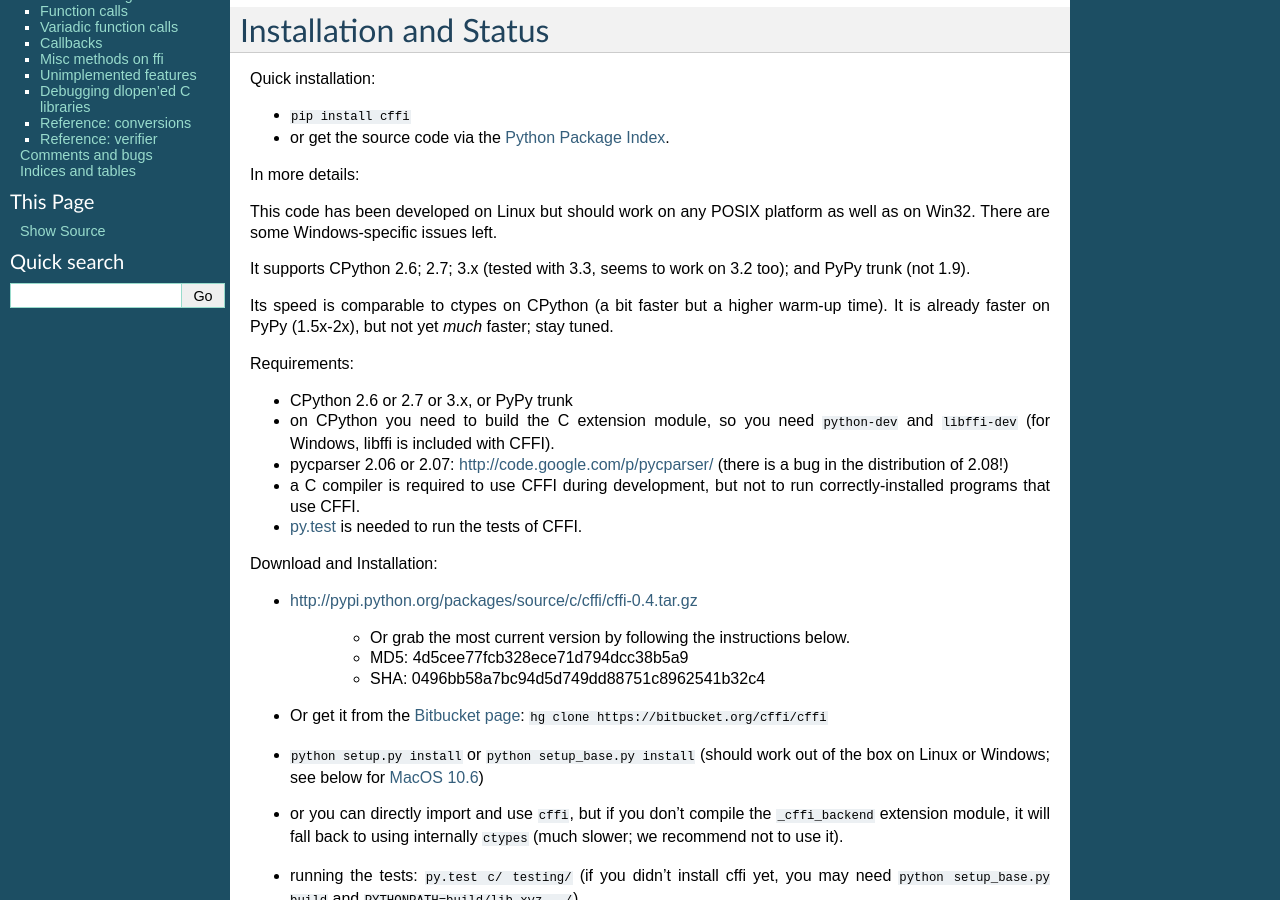
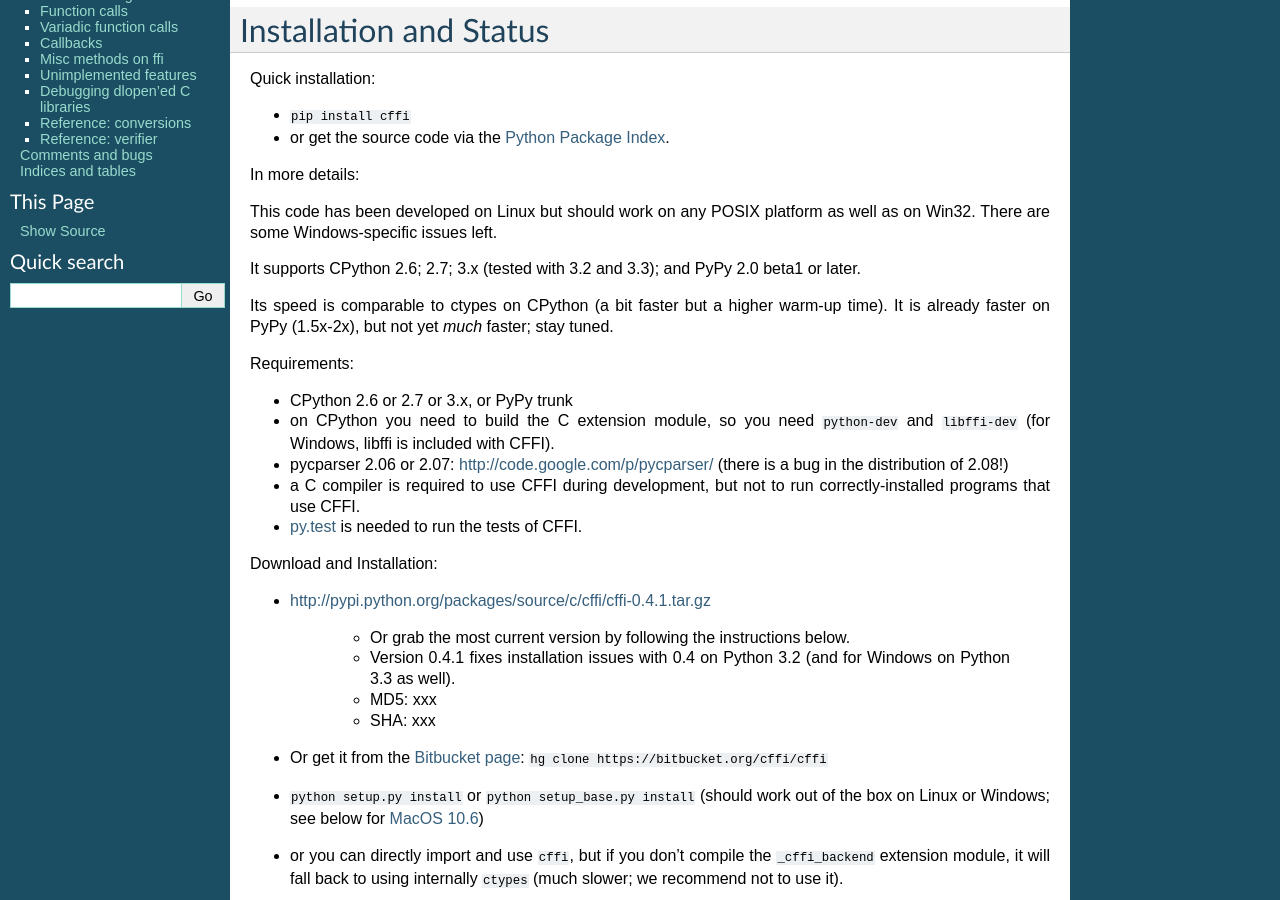
Before and after one commit to tharvik/cffi, a Sphinx documentation site: the page built from doc/source/index.rst, in a window 1280 px wide and 900 px high, scrolled down 471 px. Built offline with Sphinx 7.4.7, drawn with Linux system fonts in a browser that asks for light colours.

Commit message:
Update the version number to 0.4.1, but keep 0.4 everywhere else, as it just fixes installation issues.  Write it down in the docs.

```diff
--- a/doc/source/index.rst
+++ b/doc/source/index.rst
@@ -62,8 +62,8 @@
 platform as well as on Win32.  There are some Windows-specific issues
 left.
 
-It supports CPython 2.6; 2.7; 3.x (tested with 3.3, seems to work on 3.2
-too); and PyPy trunk (not 1.9).
+It supports CPython 2.6; 2.7; 3.x (tested with 3.2 and 3.3);
+and PyPy 2.0 beta1 or later.
 
 Its speed is comparable to ctypes on CPython (a bit faster but a higher
 warm-up time).  It is already faster on PyPy (1.5x-2x), but not yet
@@ -89,13 +89,16 @@
 
 Download and Installation:
 
-* http://pypi.python.org/packages/source/c/cffi/cffi-0.4.tar.gz
+* http://pypi.python.org/packages/source/c/cffi/cffi-0.4.1.tar.gz
 
    - Or grab the most current version by following the instructions below.
 
-   - MD5: 4d5cee77fcb328ece71d794dcc38b5a9
+   - Version 0.4.1 fixes installation issues with 0.4 on Python 3.2
+     (and for Windows on Python 3.3 as well).
 
-   - SHA: 0496bb58a7bc94d5d749dd88751c8962541b32c4
+   - MD5: xxx
+
+   - SHA: xxx
 
 * Or get it from the `Bitbucket page`_:
   ``hg clone https://bitbucket.org/cffi/cffi``
--- a/setup.py
+++ b/setup.py
@@ -81,7 +81,7 @@
   setup(
     name='cffi',
     description='Foreign Function Interface for Python calling C code.',
-    version='0.4',
+    version='0.4.1',   # version='0.4' compatible
     packages=['cffi'],
     zip_safe=False,
 
```
